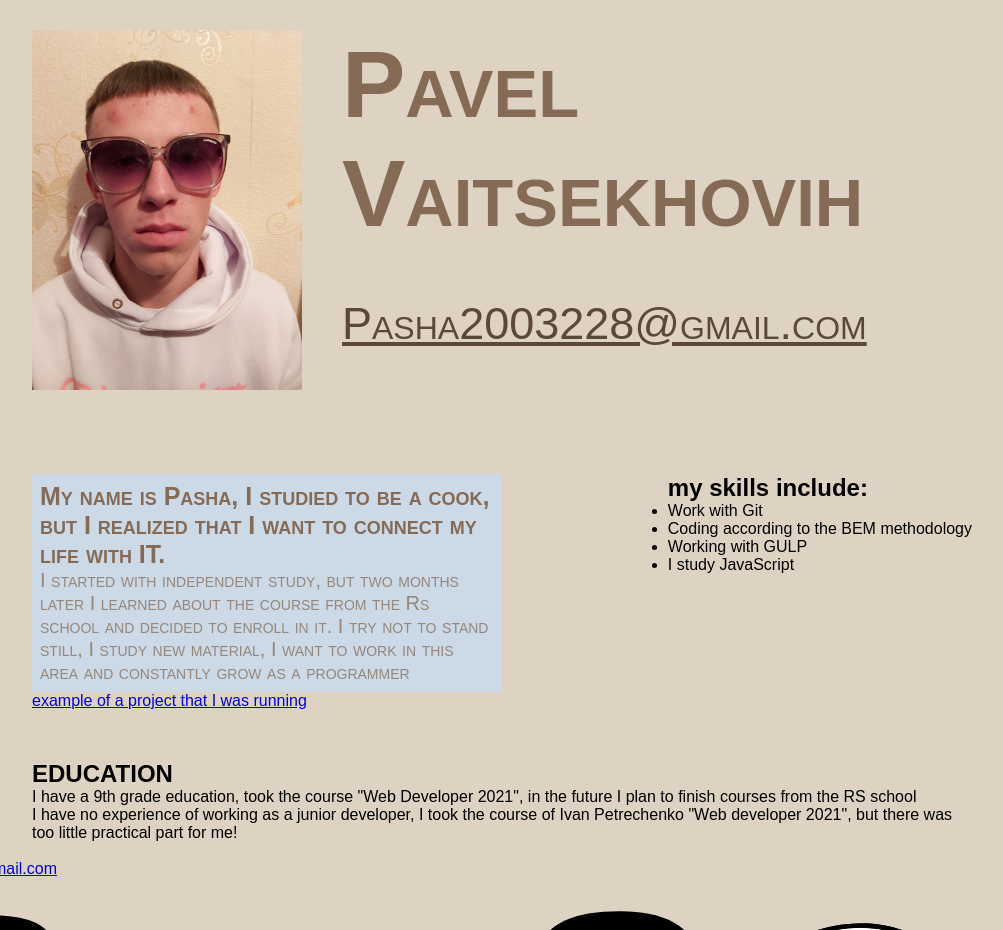
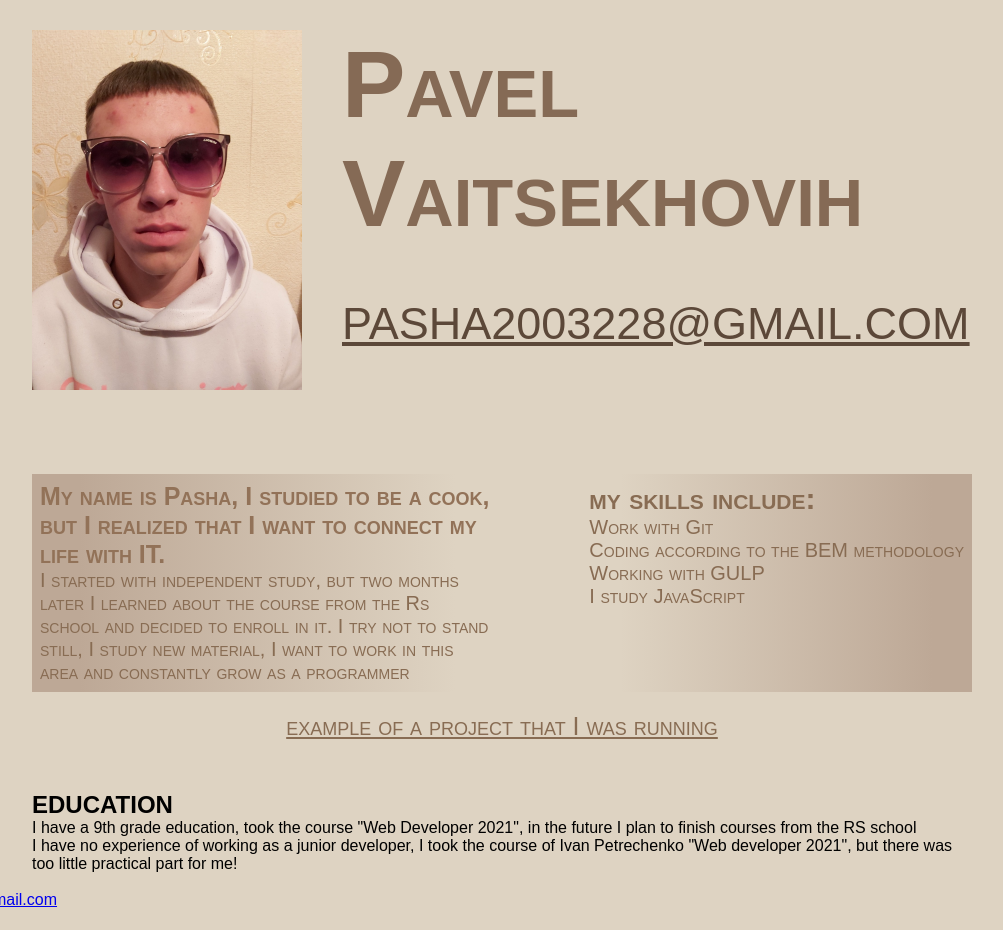
Before and after one commit to VoitihovichP/rsschool-cv, a plain HTML site: page index.html in a window 1280 px wide. Shown: the top 930 px of the page, without its empty margins (138-1141 px from the left). Drawn offline with Linux system fonts and the light colour scheme.

Commit message:
feat: add some social links and css settings for section 'main-info'

```diff
--- a/index.html
+++ b/index.html
@@ -16,7 +16,7 @@
             </div>
             <div class="info__text">
                 <h1 class="info__name">Pavel Vaitsekhovih</h1>
-                <a href="#" class="info__email">Pasha2003228@gmail.com</a>
+                <a href="https://mail.google.com/mail/u/0/#inbox?compose=new" class="info__email">Pasha2003228@gmail.com</a>
             </div>
         </div>
     </div>
@@ -25,8 +25,10 @@
 <section class="main-info">
     <div class="container">
         <div class="main-info__text">
-            <div class="main-info__descr">
-                <span>My name is Pasha, I studied to be a cook, but I realized that I want to connect my life with IT.</span> <br>I started with independent study, but two months later I learned about the course from the Rs school and decided to enroll in it. I try not to stand still, I study new material, I want to work in this area and constantly grow as a programmer
+            <div class="main-info__descr-mod">
+                <div class="main-info__descr">
+                    <span>My name is Pasha, I studied to be a cook, but I realized that I want to connect my life with IT.</span> <br>I started with independent study, but two months later I learned about the course from the Rs school and decided to enroll in it. I try not to stand still, I study new material, I want to work in this area and constantly grow as a programmer
+                </div>
             </div>
             <div class="main-info__skills">
                 <h2>my skills include:</h2>
@@ -57,7 +59,7 @@
 </section>
 
 <footer>
-    <div class="contacts">
+    <nav class="contacts">
         <ul>
             <li><a href="https://t.me/vvvthP" class="telegram">My Telegram</a></li>
             <li><a href="https://mail.google.com/mail/u/0/#inbox?compose=new" class="email">
@@ -65,7 +67,7 @@
             </a></li>
             <li><a href="https://github.com/VoitihovichP" class="github">VoitihovichP</a></li>
         </ul>
-    </div>
+    </nav>
     <div class="rss">
         <div class="rss__logo">
             <img src="img/rs_school_js.svg" alt="RSSchool" class="logo">
--- a/style.css
+++ b/style.css
@@ -3,9 +3,11 @@
     box-sizing: border-box;
     margin: 0;
     padding: 0;
+}
+
+html {
     background-color: #ded3c2;
 }
-
 .container {
     width: 940px;
     margin: 0 auto;
@@ -33,6 +35,7 @@
     display: block;
     margin-top: 50px;
     font-size: 45px;
+    text-transform: uppercase;
     font-variant: small-caps;
     color: #5c4839;
 }
@@ -43,17 +46,36 @@
     display: flex;
     justify-content: space-between;
 }
-.main-info__descr {
+.main-info__descr-mod {
     padding: 8px;
     width: 50%;
-    background-color: #ccd9e7;
+    background: linear-gradient(to right, #bda896 10%, #ded3c2 90%);
+}
+.main-info__descr {
     font-variant: small-caps;
     font-size: 20px;
-    color: #96877a;
+    color: #886c53;
 }
 .main-info__descr span {
-    background-color: #ccd9e7;
     font-size: 25px;
     font-weight: 600;
-    color: #856a55;
+    color: #927258;
 }
+.main-info__skills {
+    padding: 8px;
+    background: linear-gradient(to right,  #ded3c2 10%, #bda896 90%);
+    font-size: 20px;
+    font-variant: small-caps;
+    color: #886c53;
+}
+.main-info__skills ul {
+    list-style-type: none;
+}
+.exemple-link {
+    display: flex;
+    justify-content: center;
+    margin-top: 20px;
+    font-variant: small-caps;
+    font-size: 25px;
+    color: #886c53;
+}
```
